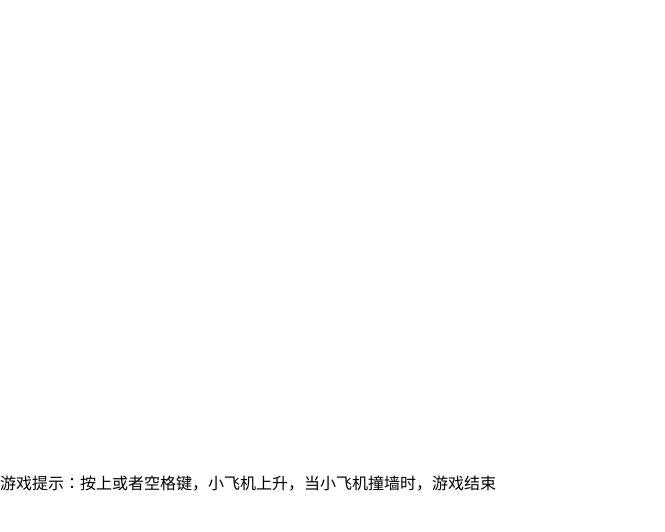
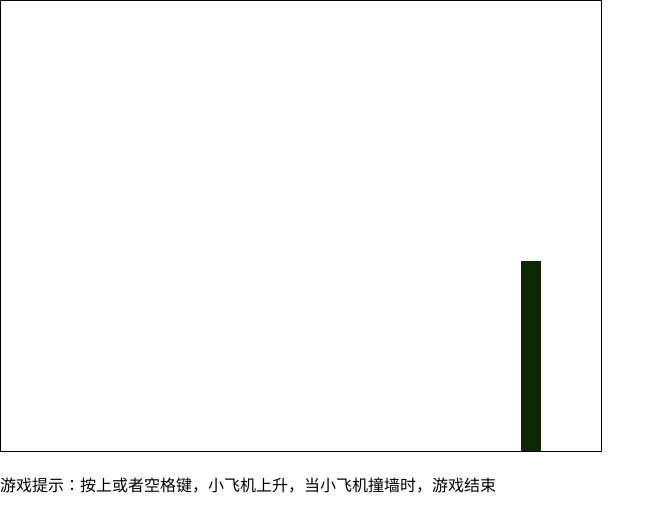
Before and after one commit to lusson-luo/helicoper, a plain HTML site: page webapp/index.html in a window 1280 px wide. Shown: the whole page, without its empty margins (0-665 px from the left). Drawn offline with Linux system fonts and the light colour scheme.

Commit message:
画墙 Signed-off-by: 逝兮诚 <marx_luo@foxmail.com>

```diff
--- a/webapp/index.html
+++ b/webapp/index.html
@@ -12,7 +12,7 @@
 </head>
 <body>
 <div class="main">
-    <canvas class="gameCanvas"></canvas>
+    <canvas class="gameCanvas" id="gameCanvas" width="600" height="450"></canvas>
 </div>
 <p>游戏提示：按上或者空格键，小飞机上升，当小飞机撞墙时，游戏结束</p>
 </body>
--- a/webapp/resources/css/main.css
+++ b/webapp/resources/css/main.css
@@ -10,6 +10,5 @@ html, body {
 
 .gameCanvas{
     margin: 0 auto;
-    width: 600px;
-    height: 450px;
+    border: 1px solid black;
 }
--- a/webapp/resources/js/bgOpt.js
+++ b/webapp/resources/js/bgOpt.js
@@ -1,4 +1,51 @@
 /** 背景js */
-var bgOpreater ={
+var bgOpreater = {
 
+    cannerWidth: 0,
+    cannerheight: 0,
+    walls: [],
+    wallWidth: 20,
+
+    setValue: function () {
+        this.cannerWidth = $("#gameCanvas").width();
+        this.cannerheight = $("#gameCanvas").height();
+    },
+
+    /** 生成随机的墙 */
+    addWall: function () {
+        if (parseInt(Math.random() * 100) % 3 == 0) {
+            var height = parseInt(this.cannerheight * 0.25 / 20 + Math.random() * this.cannerheight * 0.75 / 20);
+            this.walls.push([this.cannerWidth - this.wallWidth, height * 20]);
+        }
+    },
+    moveWall: function () {
+        for (var i = this.walls.length - 1; i >= 0; i--) {
+            this.walls[i][0] = this.walls[i][0] - this.wallWidth;
+            if (this.walls[i][0] < 0) {
+                this.walls.splice(i, 1);
+            }
+        }
+    },
+    drawWall: function () {
+        var cas = $('#gameCanvas')[0].getContext('2d');
+        cas.fillStyle = '#0d2705';
+        cas.clearRect(0, 0, this.cannerWidth, this.cannerheight);
+        for (var i = 0; i < this.walls.length; i++) {
+            cas.fillRect(this.walls[i][0], this.walls[i][1], this.wallWidth, this.cannerheight - this.walls[i][1]);
+            console.log(this.walls[i][0], this.walls[i][1], this.wallWidth, this.cannerheight - this.walls[i][1]);
+        }
+    },
 };
+
+$(function () {
+
+});
+
+function xx() {
+    bgOpreater.setValue();
+    bgOpreater.addWall();
+    bgOpreater.moveWall();
+    bgOpreater.drawWall();
+}
+
+setInterval("xx()", 1000);
```
